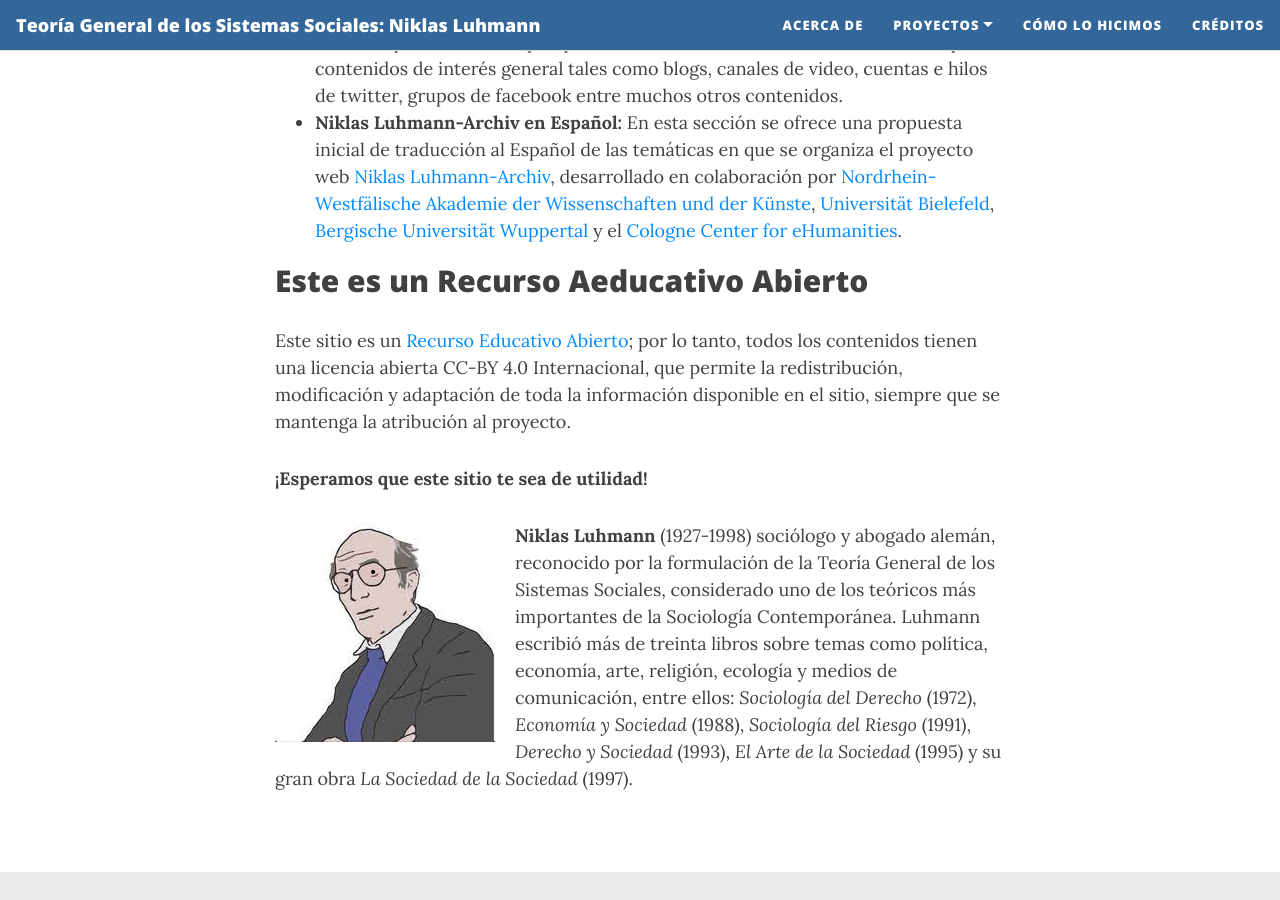
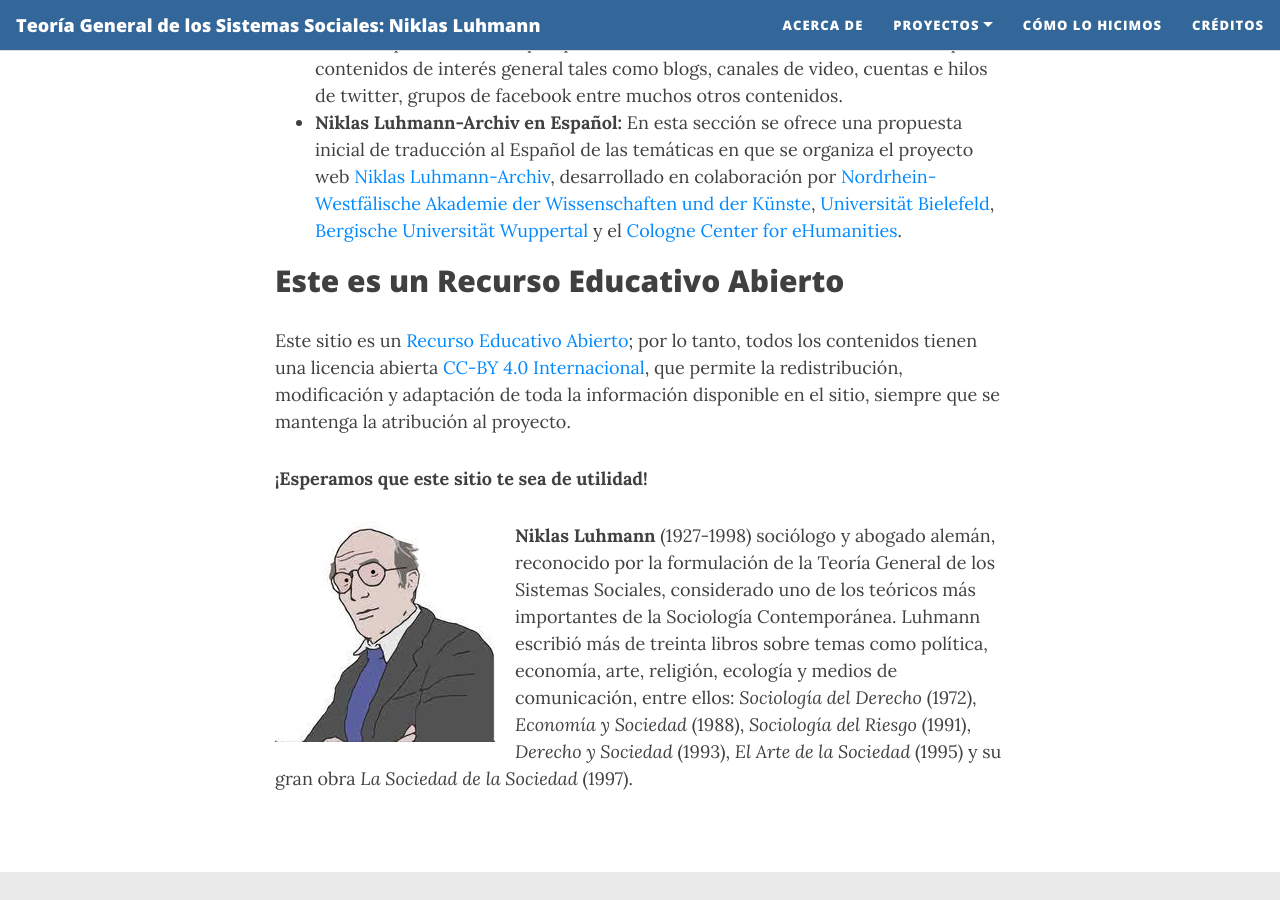
Before and after one commit to rosariorogel/luhmann, a Jekyll site: the page built from _pages/about.md, in a window 1280 px wide and 900 px high, scrolled down 1416 px. Built offline with Jekyll 4.4.1, drawn with Linux system fonts in a browser that asks for light colours; nearby versions of some CDN libraries.

Commit message:
Cambios About 4

```diff
--- a/_pages/about.md
+++ b/_pages/about.md
@@ -24,9 +24,9 @@ Adicional a ello, el proyecto **Luhmann en Web** busca reconocer la imporante la
 * **Recursos de Internet:** En esta sección se integran diversos recursos, medios y herramientas disponibles en web, relacionadas con la Complejidad y la Teoría de Sistemas pero desde una perspectiva no necesariamente académica. Se compilan contenidos de interés general tales como blogs, canales de video, cuentas e hilos de twitter, grupos de facebook entre muchos otros contenidos.
 * **Niklas Luhmann-Archiv en Español:** En esta sección se ofrece una propuesta inicial de traducción al Español de las temáticas en que se organiza el proyecto web [Niklas Luhmann-Archiv](https://niklas-luhmann-archiv.de/), desarrollado en colaboración por [Nordrhein-Westfälische Akademie der Wissenschaften und der Künste](https://www.awk.nrw/), [Universität Bielefeld](https://www.uni-bielefeld.de/fakultaeten/soziologie/index.xml), [Bergische Universität Wuppertal](https://www.geschichte.uni-wuppertal.de/de/lehrgebiete/digital-humanities/) y el [Cologne Center for eHumanities](https://cceh.uni-koeln.de/).
 
-## Este es un Recurso Aeducativo Abierto
+## Este es un Recurso Educativo Abierto
 
-Este sitio es un [Recurso Educativo Abierto](https://es.wikipedia.org/wiki/Recursos_educativos_abiertos); por lo tanto, todos los contenidos tienen una licencia abierta CC-BY 4.0 Internacional, que permite la redistribución, modificación y adaptación de toda la información disponible en el sitio, siempre que se mantenga la atribución al proyecto.
+Este sitio es un [Recurso Educativo Abierto](https://es.wikipedia.org/wiki/Recursos_educativos_abiertos); por lo tanto, todos los contenidos tienen una licencia abierta [CC-BY 4.0 Internacional](https://creativecommons.org/licenses/by/4.0/deed.es), que permite la redistribución, modificación y adaptación de toda la información disponible en el sitio, siempre que se mantenga la atribución al proyecto.
 
 **¡Esperamos que este sitio te sea de utilidad!**
 
```
